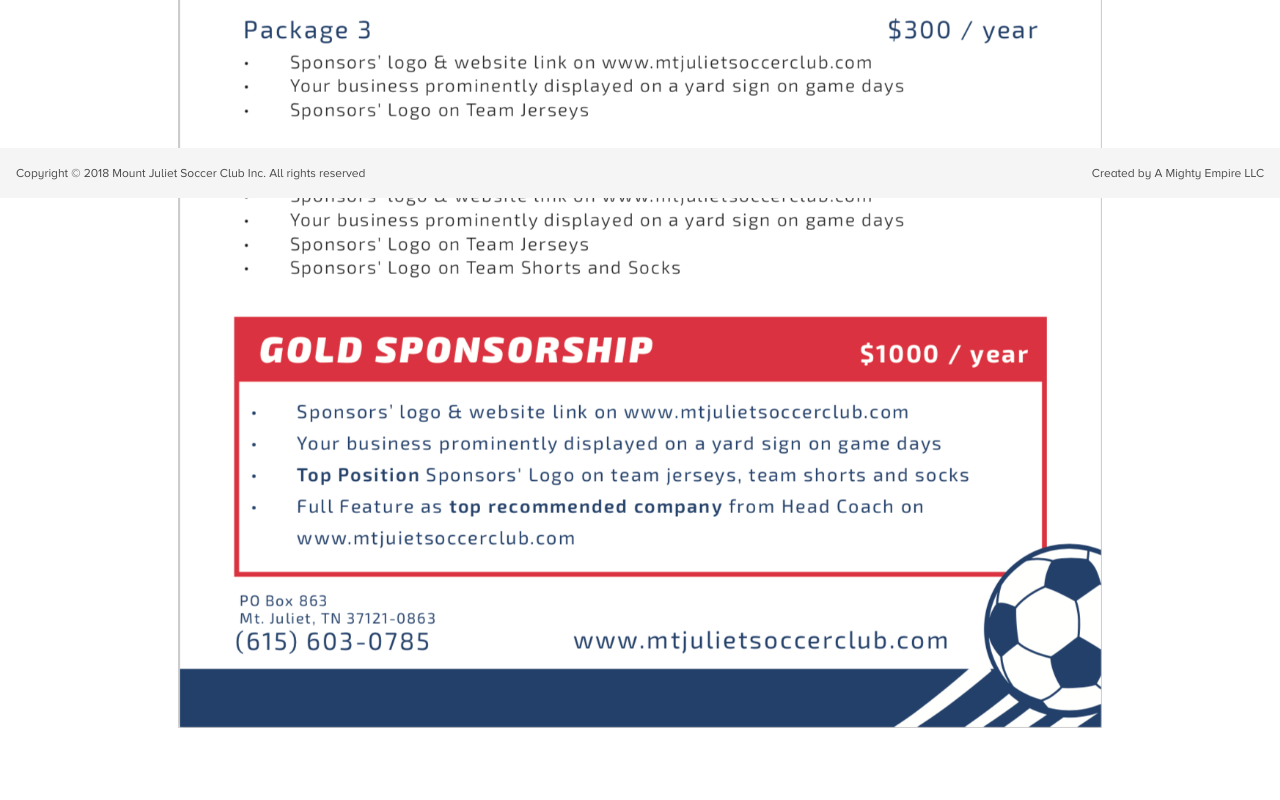
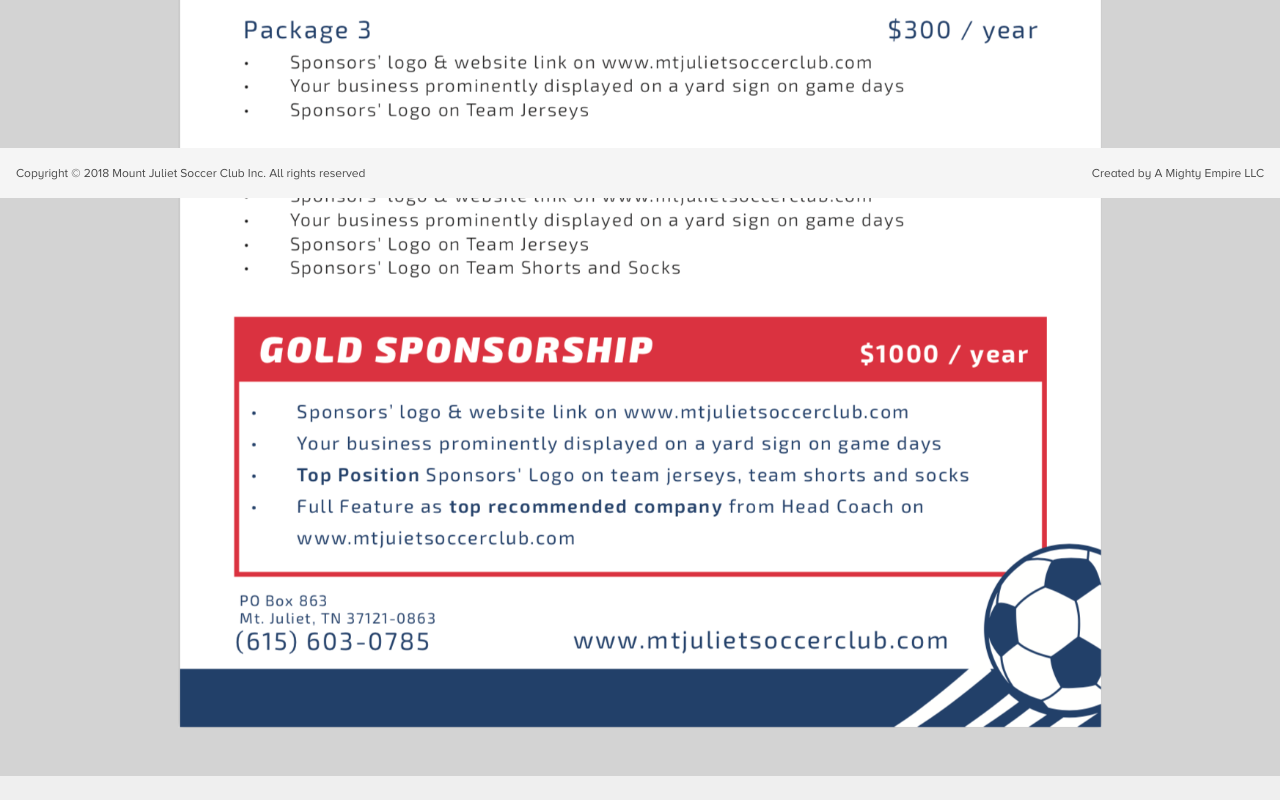
Before and after one commit to TannerPlauche/MJSC-Site, a React app: page /sponsorship in a window 1280 px wide. Shown: the part 602-1402 px from the top of the page. After the commit the page ends 1378 px from the top, so only its background shows below. Built offline with nearby package versions, Linux system fonts and the light colour scheme; a web font is replaced by a local one.

Commit message:
add sponsorship

```diff
--- a/package.json
+++ b/package.json
@@ -10,7 +10,7 @@
     "react-responsive": "^4.1.0",
     "react-router": "^4.2.0",
     "react-router-dom": "^4.2.2",
-    "react-scripts": "1.1.4",
+    "react-scripts": "^1.1.4",
     "react-transition-group": "^2.3.1"
   },
   "scripts": {
@@ -19,5 +19,6 @@
     "build": "react-scripts build",
     "test": "react-scripts test --env=jsdom",
     "eject": "react-scripts eject"
-  }
+  },
+  "proxy": "http://localhost:8765"
 }
--- a/server.js
+++ b/server.js
@@ -5,12 +5,9 @@
 const logger = require("morgan");
 const runner = require("./shellRunner");
 
-
 server.use(logger('dev'));
 server.use("/", express.static(path.join(__dirname, "./build/")));
 server.use("/public", express.static(path.join(__dirname, "./build/")));
-// server.use("/img",express.static(path.join(__dirname, "./img")));
-// server.use("/css",express.static(path.join(__dirname, "./css")));
 server.use("/:any", express.static(path.join(__dirname, "./")));
 
 server.use("/pull/and/restart", function (req, res) {
--- a/src/components/Sponsorship.js
+++ b/src/components/Sponsorship.js
@@ -1,17 +1,17 @@
 import React, { Component } from 'react';
 import '../css/sponsorship.css';
+import sponsorshipInfo from '../assets/graphics/mjscScholarships.png';
 
-import sponsorshipInfo from '../assets/graphics/mjscScholarships.png';
 export default class Sponsorship extends Component {
   render() {
     return (
-      <div className="section is-marginless sponsorshipContainer">
+      <div className="section is-marginless sponsorship">
         <h1>Become a sponsor!</h1>
-        <img src={sponsorshipInfo} alt="" className="sponsorshipInfo" />
-        <div className="flex justifyCenter alignCenter column">
-          {/* <iframe className="embeddedDoc" src="/public/mjscImages/sponsorshipPackages.pdf" width="80%" height="600"></iframe> */}
-        </div>
-      </div>
+        <img src={sponsorshipInfo}
+          alt=""
+          className="sponsorshipInfo" />
+
+      </div >
     );
   }
 }
--- a/src/css/sponsorship.css
+++ b/src/css/sponsorship.css
@@ -1,42 +1,51 @@
-/* ----------------------------- */
-/* ------- MOBILE Layout ------- */
 /* ----------------------------- */
 
-.sponsorshipContainer {
-  display: flex;
-  flex-direction: column;
-  align-items: center;
-  height: auto;
+/* ------- MOBILE Layout ------- */
+
+/* ----------------------------- */
+
+.sponsorship {
+    display: flex;
+    flex-direction: column;
+    align-items: center;
+    height: auto;
+    width: 100%;
+    height: 100%;
+    background-color: lightgray;
 }
 
 .sponsorshipInfo {
-  width: 75%;
+    width: 75%;
 }
 
 /* ----------------------------- */
+
 /* ------- TABLET Layout ------- */
+
 /* ----------------------------- */
 
-@media screen and (min-width: 769px) {
-}
+@media screen and (min-width: 769px) {}
 
 /* ----------------------------- */
+
 /* ------- DESKTOP Layout ------ */
+
 /* ----------------------------- */
 
-@media screen and (min-width: 1024px) {
-}
+@media screen and (min-width: 1024px) {}
 
 /* ----------------------------- */
+
 /* ------- WIDESCREEN Layout --- */
+
 /* ----------------------------- */
 
-@media screen and (min-width: 1216px) {
-}
+@media screen and (min-width: 1216px) {}
 
 /* ----------------------------- */
+
 /* ------- FULL HD Layout ------ */
+
 /* ----------------------------- */
 
-@media screen and (min-width: 1408px) {
-}
+@media screen and (min-width: 1408px) {}
```
Also changed, not shown: 4 other files.
